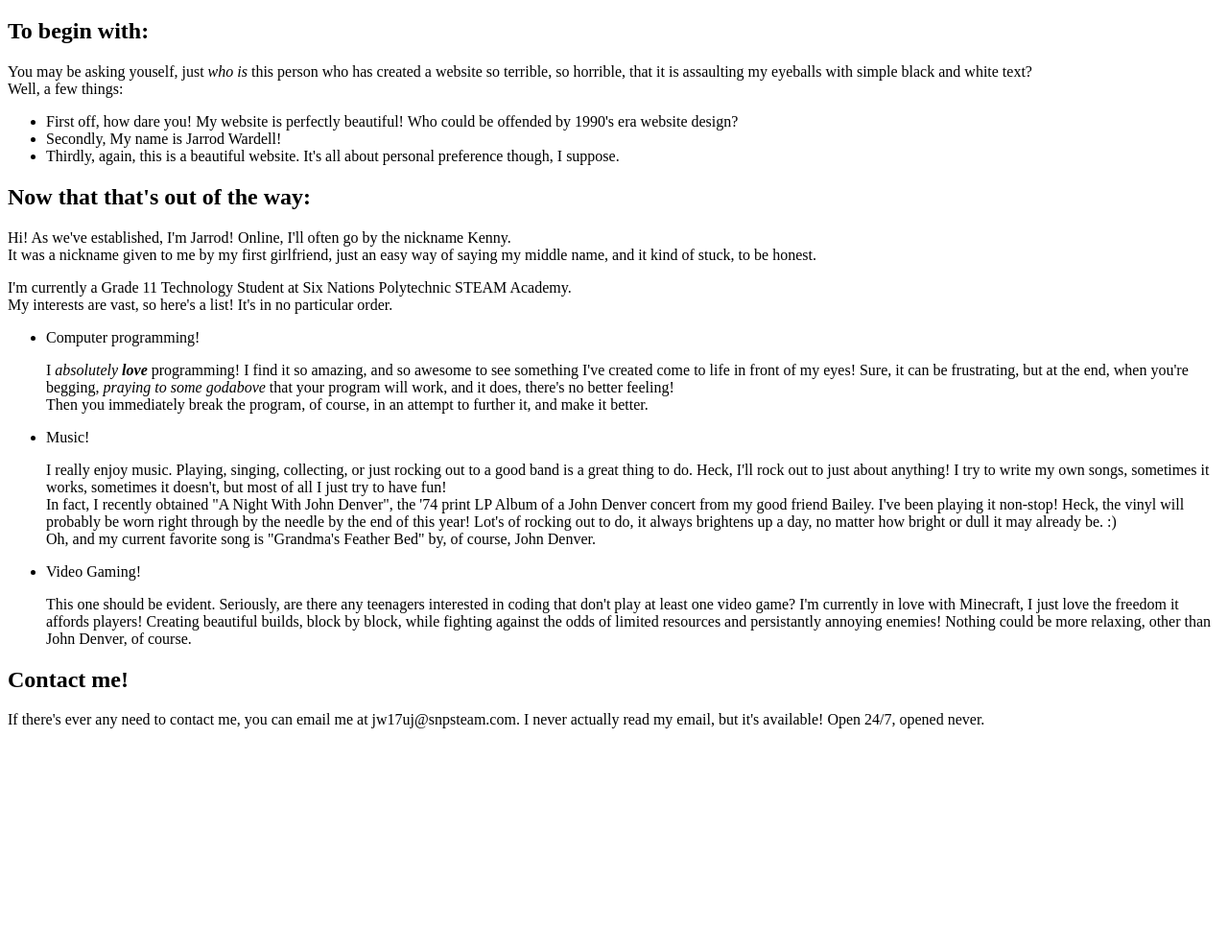
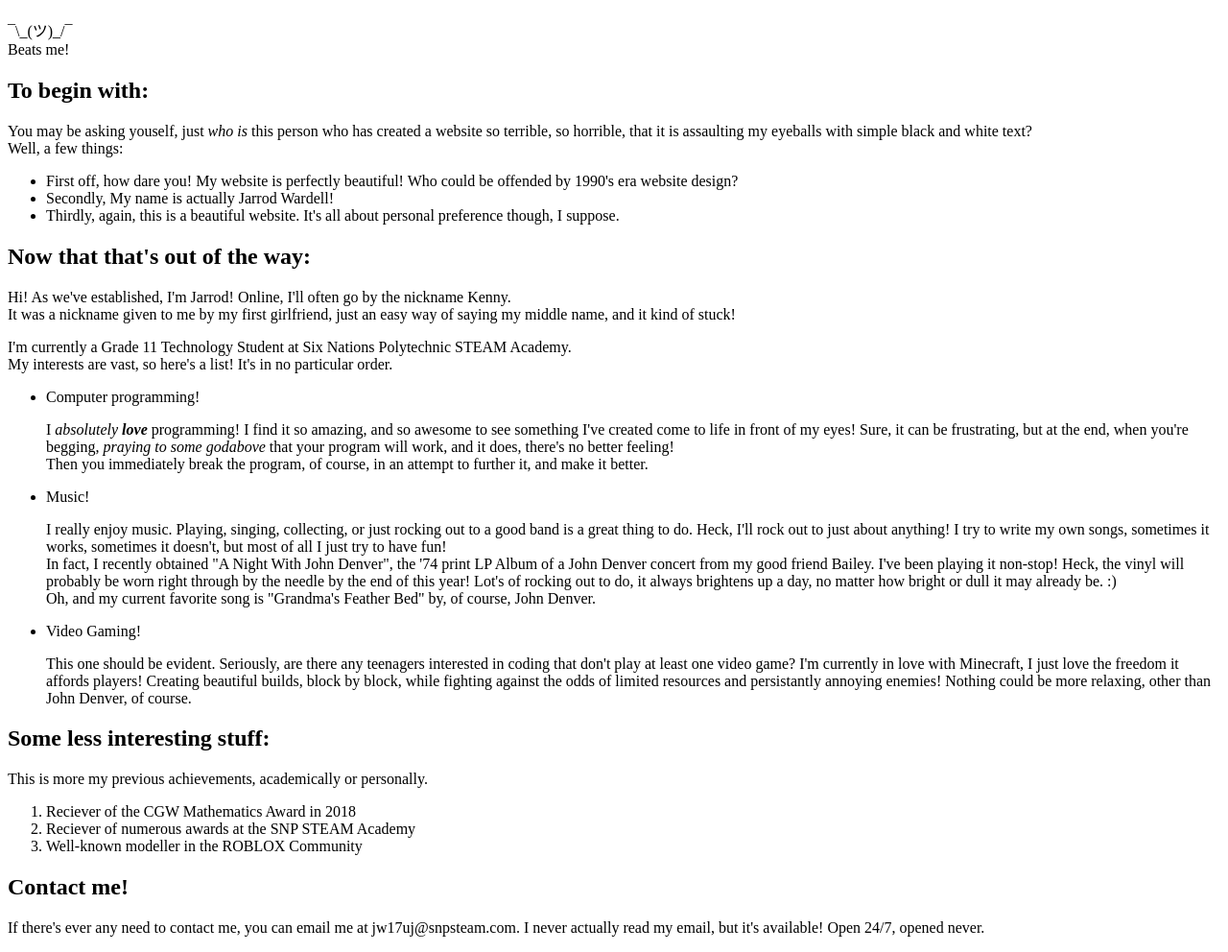
Before and after one commit to JarrodWardell/HTML-Code-Class, a plain HTML site: page Portfolio.html in a window 1280 px wide. Shown: the part 61-1053 px from the top of the page at 96% size. Before the commit the page ends 836 px from the top, so only its background shows below. Drawn offline with Linux system fonts and the light colour scheme.

Commit message:
Completed Portfolio assignment

```diff
--- a/Portfolio.html
+++ b/Portfolio.html
@@ -8,21 +8,29 @@
   </head>
   <body>
     <h1>Who is Jerd?</h1>
+    <p>¯\_(ツ)_/¯<br>Beats me!</p>
     <h2>To begin with:</h2>
-    <p>You may be asking youself, just <i>who is</i> this person who has created a website so terrible, so horrible, that it is assaulting my eyeballs with simple black and white text? <br />Well, a few things:</p>
+    <p>You may be asking youself, just <i>who is</i> this person who has created a website so terrible, so horrible, that it is assaulting my eyeballs with simple black and white text? <br>Well, a few things:</p>
     <ul>
       <li>First off, how dare you! My website is perfectly beautiful! Who could be offended by 1990's era website design?</li>
-      <li>Secondly, My name is Jarrod Wardell!</li>
+      <li>Secondly, My name is actually Jarrod Wardell!</li>
       <li>Thirdly, again, this is a beautiful website. It's all about personal preference though, I suppose.</li>
     </ul>
     <h2>Now that that's out of the way:</h2>
-    <p>Hi! As we've established, I'm Jarrod! Online, I'll often go by the nickname Kenny.<br /> It was a nickname given to me by my first girlfriend, just an easy way of saying my middle name, and it kind of stuck, to be honest.</p>
-    <p>I'm currently a Grade 11 Technology Student at Six Nations Polytechnic STEAM Academy.<br />My interests are vast, so here's a list! It's in no particular order.</p>
+    <p>Hi! As we've established, I'm Jarrod! Online, I'll often go by the nickname Kenny.<br> It was a nickname given to me by my first girlfriend, just an easy way of saying my middle name, and it kind of stuck!</p>
+    <p>I'm currently a Grade 11 Technology Student at Six Nations Polytechnic STEAM Academy.<br>My interests are vast, so here's a list! It's in no particular order.</p>
     <ul>
-      <li>Computer programming!<p>I <i>absolutely <b>love</b></i> programming! I find it so amazing, and so awesome to see something I've created come to life in front of my eyes! Sure, it can be frustrating, but at the end, when you're begging, <i>praying to some godabove</i> that your program will work, and it does, there's no better feeling!<br />Then you immediately break the program, of course, in an attempt to further it, and make it better.</p></li>
-      <li>Music!<p>I really enjoy music. Playing, singing, collecting, or just rocking out to a good band is a great thing to do. Heck, I'll rock out to just about anything! I try to write my own songs, sometimes it works, sometimes it doesn't, but most of all I just try to have fun!<br />In fact, I recently obtained "A Night With John Denver", the '74 print LP Album of a John Denver concert from my good friend Bailey. I've been playing it non-stop! Heck, the vinyl will probably be worn right through by the needle by the end of this year! Lot's of rocking out to do, it always brightens up a day, no matter how bright or dull it may already be. :)<br />Oh, and my current favorite song is "Grandma's Feather Bed" by, of course, John Denver.</p></li>
+      <li>Computer programming!<p>I <i>absolutely <b>love</b></i> programming! I find it so amazing, and so awesome to see something I've created come to life in front of my eyes! Sure, it can be frustrating, but at the end, when you're begging, <i>praying to some godabove</i> that your program will work, and it does, there's no better feeling!<br>Then you immediately break the program, of course, in an attempt to further it, and make it better.</p></li>
+      <li>Music!<p>I really enjoy music. Playing, singing, collecting, or just rocking out to a good band is a great thing to do. Heck, I'll rock out to just about anything! I try to write my own songs, sometimes it works, sometimes it doesn't, but most of all I just try to have fun!<br>In fact, I recently obtained "A Night With John Denver", the '74 print LP Album of a John Denver concert from my good friend Bailey. I've been playing it non-stop! Heck, the vinyl will probably be worn right through by the needle by the end of this year! Lot's of rocking out to do, it always brightens up a day, no matter how bright or dull it may already be. :)<br>Oh, and my current favorite song is "Grandma's Feather Bed" by, of course, John Denver.</p></li>
       <li>Video Gaming!<p>This one should be evident. Seriously, are there any teenagers interested in coding that don't play at least one video game? I'm currently in love with Minecraft, I just love the freedom it affords players! Creating beautiful builds, block by block, while fighting against the odds of limited resources and persistantly annoying enemies! Nothing could be more relaxing, other than John Denver, of course.</p></li>
     </ul>
+    <h2>Some less interesting stuff:</h2>
+    <p>This is more my previous achievements, academically or personally.</p>
+    <ol>
+      <li>Reciever of the CGW Mathematics Award in 2018</li>
+      <li>Reciever of numerous awards at the SNP STEAM Academy</li>
+      <li>Well-known modeller in the ROBLOX Community</li>
+    </ol>
     <h2>Contact me!</h2>
     <p>If there's ever any need to contact me, you can email me at jw17uj@snpsteam.com. I never actually read my email, but it's available! Open 24/7, opened never.</p>
   </body>
```
